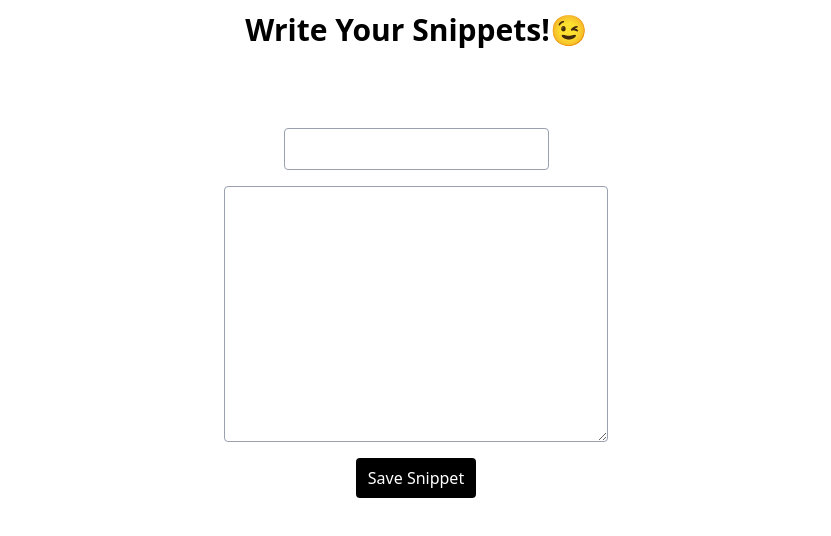
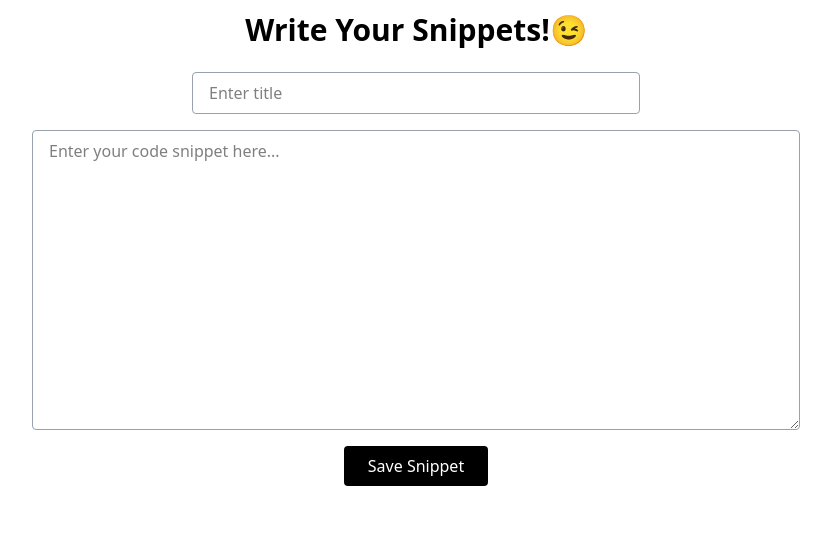
Before and after one commit to muhammadsarim11/Snippet-app, a Next.js app: page /snippet in a window 1280 px wide. Shown: the top 536 px of the page, without its empty margins (224-1055 px from the left). Built offline with nearby package versions, Linux system fonts and the light colour scheme.

Commit message:
feat: improve snippet creation page layout and form elements

```diff
--- a/src/app/page.tsx
+++ b/src/app/page.tsx
@@ -2,34 +2,45 @@ import React from 'react'
 import prismaInstance from '../../prismaClient'
 import Link from 'next/link'
 
-const page = async () => {
+const Page = async () => {
+  try {
+    const snippets = await prismaInstance.snippet.findMany({
+      orderBy: {
+        id: 'desc'
+      }
+    })
 
-  const snippet = await prismaInstance.snippet.findMany()
-  console.log(snippet)
-
-  return (
+    return (
     <div className='min-h-screen w-full bg-gray-200 px-5 py-3'>
       <div className='p-5 flex justify-between items-center'>
         <h2 className='font-medium text-2xl text-gray-900'>Home </h2>
         <Link href='/snippet' className='px-3 py-2 bg-black text-white rounded '>Create Snippet</Link>
         </div>
 {
-  snippet.length>0 ? snippet.map((snip)=>{
-    return(
-      <div key={snip.id} className='mt-4 m-5 p-4 bg-white rounded shadow flex justify-between items-center'>
-        <h3 className='font-normal  text-xl text-gray-800'>{snip.title}</h3>
-<Link href={`/snippet/${snip.id}`} className='text-gray-500 hover:underline'>View Snippet</Link>
+  snippets && snippets.length > 0 ? (
+    snippets.map((snippet) => (
+      <div key={snippet.id} className='mt-4 m-5 p-4 bg-white rounded shadow flex justify-between items-center'>
+        <h3 className='font-normal text-xl text-gray-800'>{snippet.title}</h3>
+        <Link href={`/snippet/${snippet.id}`} className='text-gray-500 hover:underline'>View Snippet</Link>
+      </div>
+    ))
+  ) : (
+    <div className='mt-4 m-5 p-4 bg-white rounded shadow flex flex-col gap-4'>
+      <h3 className='font-normal text-xl text-gray-800'>No Snippets Found</h3>
+    </div>
+  )}
       </div>
     )
-  })
-  : <div className='mt-4 m-5 p-4 bg-white rounded shadow flex flex-col gap-4'>
-        <h3 className='font-normal  text-xl text-gray-800'>No Snippets Found</h3>
-    </div >
+  } catch (error) {
+    console.error('Error fetching snippets:', error)
+    return (
+      <div className='min-h-screen w-full bg-gray-200 px-5 py-3'>
+        <div className='mt-4 m-5 p-4 bg-white rounded shadow'>
+          <h3 className='font-normal text-xl text-gray-800'>Error loading snippets. Please try again later.</h3>
+        </div>
+      </div>
+    )
+  }
 }
 
-
-    </div>
-  )
-}
-
-export default page
+export default Page
--- a/src/app/snippet/page.tsx
+++ b/src/app/snippet/page.tsx
@@ -24,25 +24,32 @@ console.log(snippet)
 redirect("/")
   }
   return (
-    <div className='min-h-screen w-screen px-5 py-3'>
-     <div className=''>
-      <h1 className='text-center text-3xl font-bold'>Write Your Snippets!😉</h1>
-      <div className='flex flex-col justify-center items-center mt-5 gap-4 p-5'>
-        <form className='flex flex-col justify-center items-center mt-5 gap-4 p-5' action={HandleSubmit}>
-          <input
+    <div className='min-h-screen w-full max-w-full px-4 sm:px-6 py-3'>
+      <div className='max-w-4xl mx-auto'>
+        <h1 className='text-center text-2xl sm:text-3xl font-bold mb-6'>Write Your Snippets!😉</h1>
+        <div className='w-full max-w-3xl mx-auto'>
+          <form className='flex flex-col gap-4 w-full' action={HandleSubmit}>
+            <input
+              placeholder='Enter title'
+              name="title"
+              type="text"
+              className='w-full max-w-md mx-auto border border-gray-400 px-4 py-2 rounded'
+            />
+            <textarea
+              className='w-full min-h-[200px] sm:min-h-[300px] border border-gray-400 px-4 py-2 rounded resize-y'
+              name="snippet"
+              placeholder="Enter your code snippet here..."
+            ></textarea>
 
-          name="title"
-          type="text" className='w-fit border border-gray-400 px-4 py-2 rounded'  />
- <textarea
- className='w-96 h-64 border border-gray-400 px-4 py-2 rounded'
- name="snippet" id=""></textarea>
-
-          <button type='submit' className='px-3 py-2 bg-black text-white rounded cursor-pointer'>Save Snippet</button>
-
-     </form>
+            <button
+              type='submit'
+              className='w-full sm:w-auto px-6 py-2 bg-black text-white rounded cursor-pointer hover:bg-gray-800 transition-colors mx-auto'
+            >
+              Save Snippet
+            </button>
+          </form>
+        </div>
       </div>
-      <div></div>
-     </div>
     </div>
   )
 }
```
